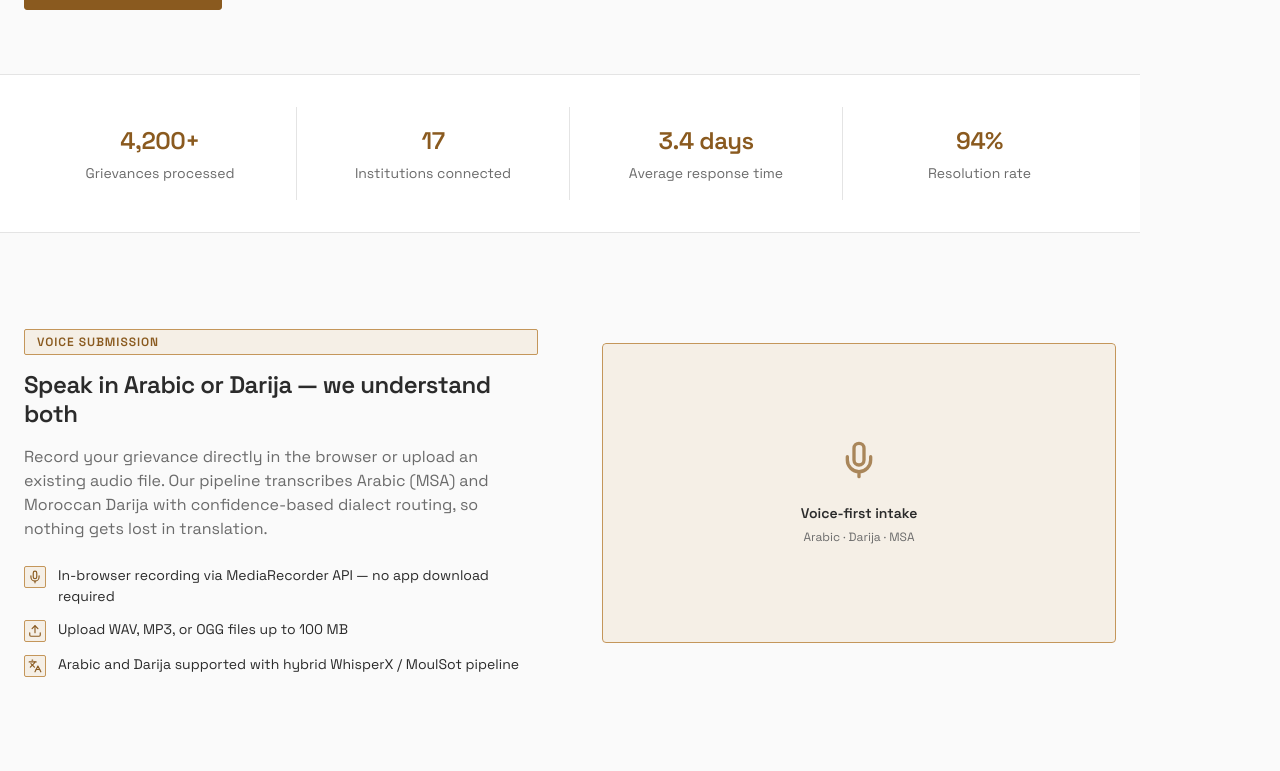
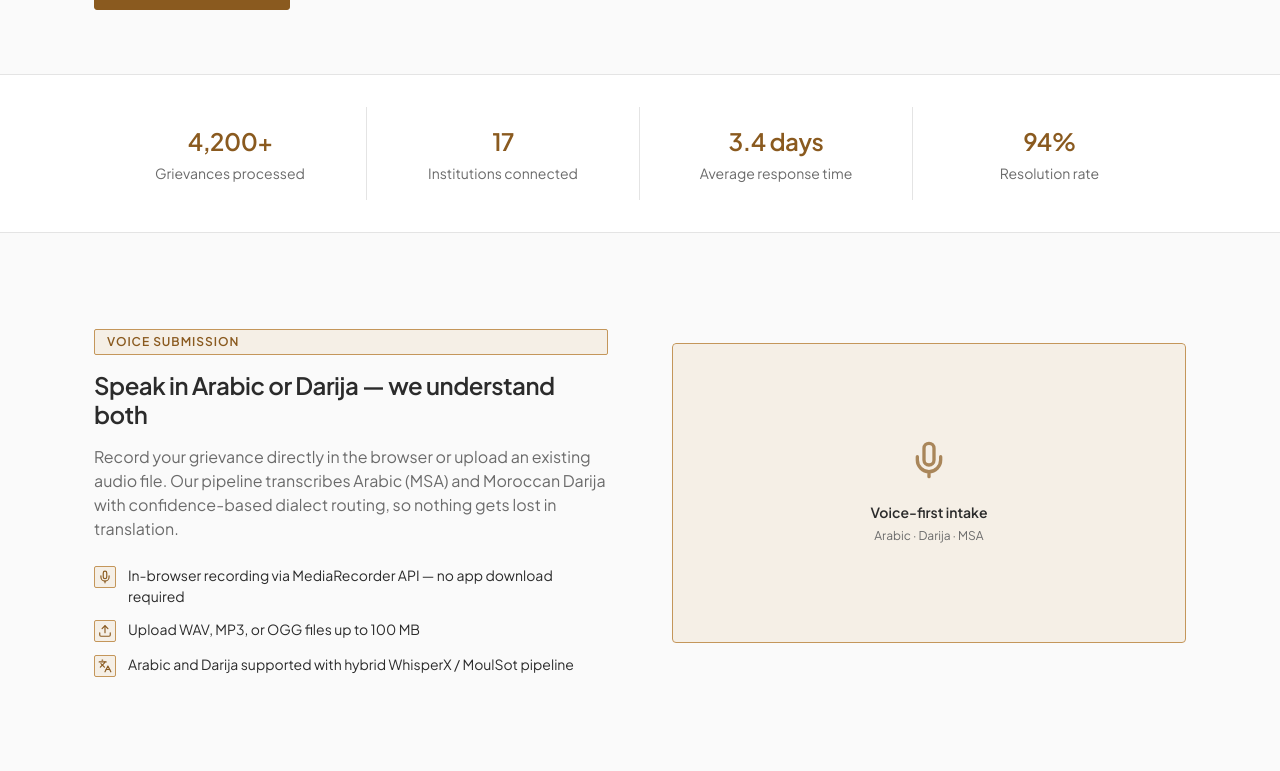
Before and after one commit to GrievanceID/Platform, a React (Vite) app in the folder frontend/: page / in a window 1280 px wide. Shown: the part 409-1180 px from the top of the page. Built offline with nearby package versions, Linux system fonts and the light colour scheme.

Commit message:
feat: replace Space Grotesk with Plus Jakarta Sans font and update related styles

```diff
--- a/frontend/package.json
+++ b/frontend/package.json
@@ -10,7 +10,7 @@
     "preview": "vite preview"
   },
   "dependencies": {
-    "@fontsource/space-grotesk": "^5.2.10",
+    "@fontsource/plus-jakarta-sans": "^5.2.8",
     "lucide-react": "^1.20.0",
     "react": "^19.2.6",
     "react-dom": "^19.2.6",
--- a/frontend/src/components/landing/FeatureSection.module.css
+++ b/frontend/src/components/landing/FeatureSection.module.css
@@ -4,6 +4,8 @@
   gap: var(--space-16);
   align-items: center;
   padding: var(--space-16) 0;
+  min-width: 0;
+  width: 100%;
 }
 
 .flip {
@@ -17,6 +19,7 @@
   display: flex;
   flex-direction: column;
   gap: var(--space-4);
+  min-width: 0;
 }
 
 .tag {
--- a/frontend/src/index.css
+++ b/frontend/src/index.css
@@ -1,7 +1,7 @@
-/* Space Grotesk — bundled via @fontsource, no CDN (NFR-1) */
-@import '@fontsource/space-grotesk/400.css';
-@import '@fontsource/space-grotesk/500.css';
-@import '@fontsource/space-grotesk/600.css';
+/* Plus Jakarta Sans — bundled via @fontsource, no CDN (NFR-1) */
+@import '@fontsource/plus-jakarta-sans/400.css';
+@import '@fontsource/plus-jakarta-sans/500.css';
+@import '@fontsource/plus-jakarta-sans/600.css';
 
 @import './styles/tokens.css';
 
@@ -74,4 +74,5 @@ a:hover {
   display: flex;
   min-height: 100dvh;
   background-color: var(--color-bg);
+  width: 100%;
 }
--- a/frontend/src/pages/public/LandingPage.module.css
+++ b/frontend/src/pages/public/LandingPage.module.css
@@ -1,5 +1,7 @@
 /* ── Page shell ── */
 .page {
+  width: 100%;
+  min-width: 0;
   min-height: 100dvh;
   background: var(--color-bg);
   font-family: var(--font-sans);
--- a/frontend/src/styles/tokens.css
+++ b/frontend/src/styles/tokens.css
@@ -65,7 +65,7 @@
   --status-resolved-text:     #374151;
 
   /* ── Typography ───────────────────────────────────────────────────────── */
-  --font-sans:   'Space Grotesk', system-ui, -apple-system, sans-serif;
+  --font-sans:   'Plus Jakarta Sans', system-ui, -apple-system, sans-serif;
   --font-mono:   ui-monospace, 'Cascadia Code', Consolas, monospace;
 
   --text-xs:   0.75rem;    /* 12px */
```
Also changed, not shown: 1 other file (tests, documents, lock files or other folders).
